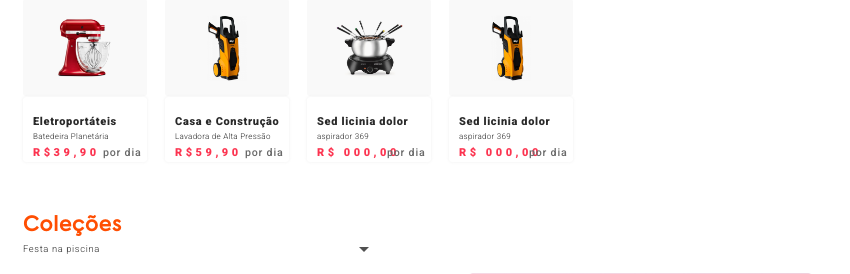
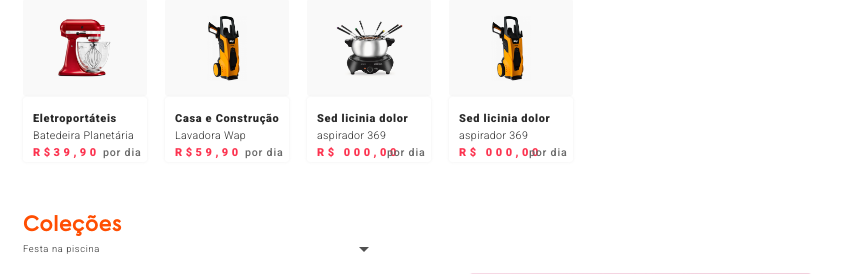
Before and after one commit to laricarlotti/demoday, a Django app: page / in a window 1280 px wide. Shown: the part 775-1049 px from the top of the page, without its empty margins (0-850 px from the left). Run offline with Django 3.2, Linux system fonts and the light colour scheme.

Commit message:
Melhorar leitura da fonte p2 das Categorias no Index

```diff
--- a/website/static/css/style.css
+++ b/website/static/css/style.css
@@ -111,14 +111,14 @@ article .bloco1 .branco1 p:first-child, .bloco2 .branco2 p:first-child, .bloco3
     font-size: 11px;
     line-height: 134.4%;
     letter-spacing: 0.06em;
-    margin: 10px 0 2px 10px;
+    margin: 7px 0 2px 10px;
 
 }
 article .bloco1 .branco1 p:nth-child(2), .bloco2 .branco2 p:nth-child(2), .bloco3 .branco3 p:nth-child(2), .bloco4 .branco4 p:nth-child(2){
     color: #292929;
     font-family:'Roboto', sans-serif;
     font-weight: 300;
-    font-size: 8px;
+    font-size: 8pt;
     letter-spacing: 0.035em;
     line-height: 134.4%;
     margin: 0 10px;
--- a/website/templates/index.html
+++ b/website/templates/index.html
@@ -63,7 +63,7 @@
                     </div>
                     <div class="branco2">
                         <p> Casa e Construção </p>
-                        <p> Lavadora de Alta Pressão </p>
+                        <p> Lavadora Wap </p>
                         <p> R$59,90 <span class="fonte"> por dia </span></p>
                     </div>
                 </div>
```
